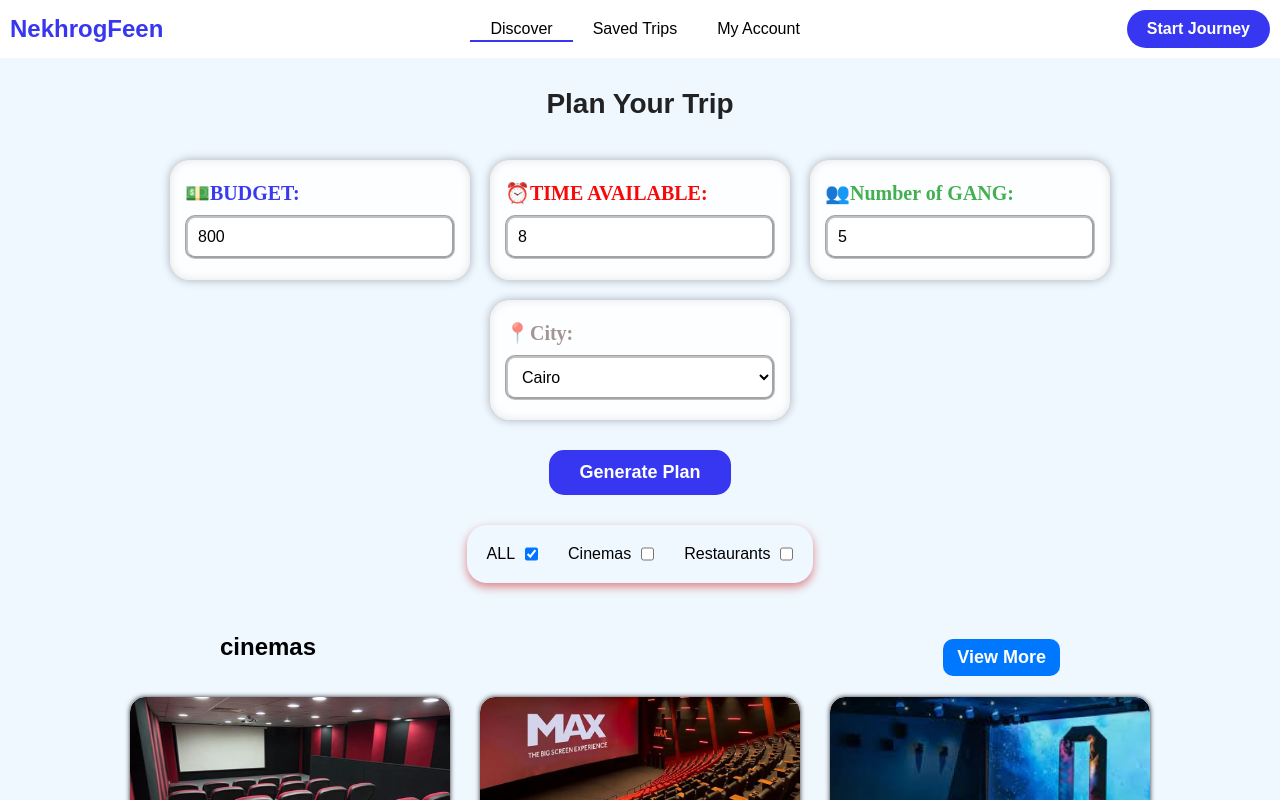
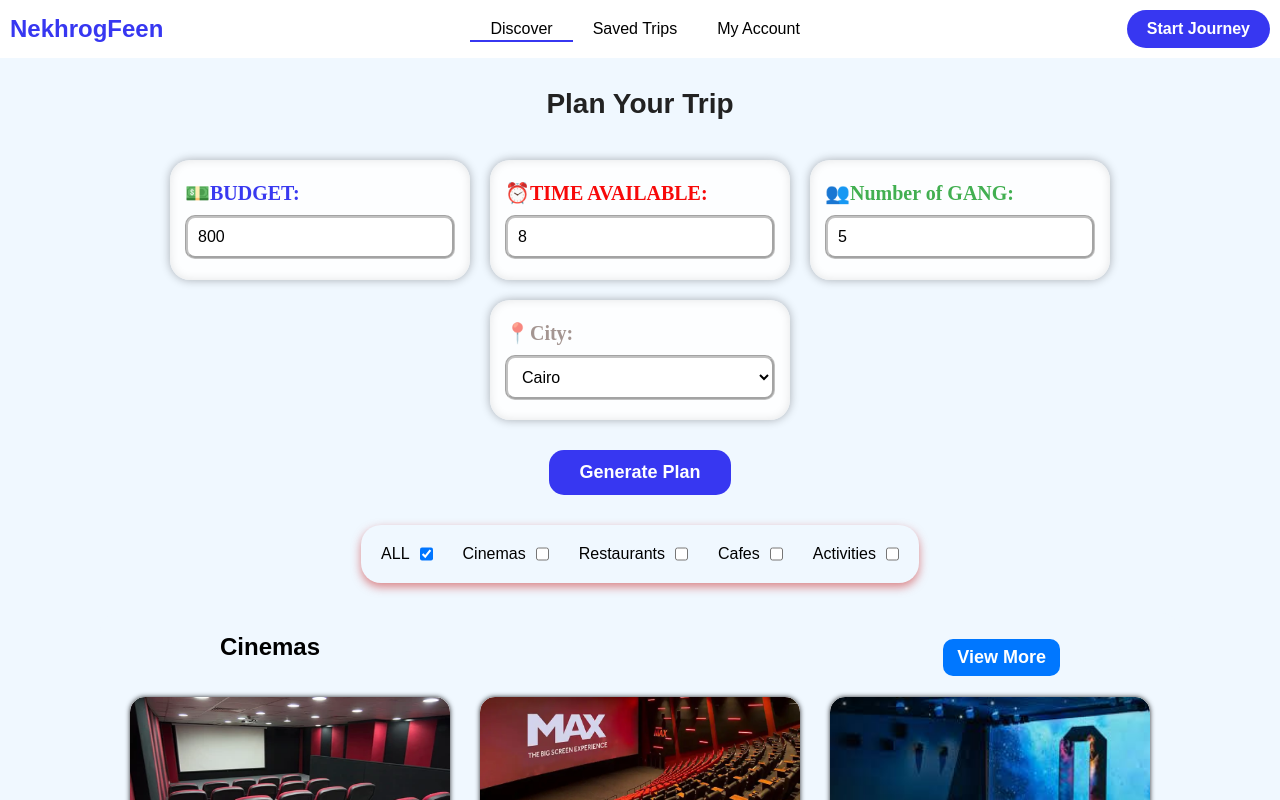
Before and after one commit to Mostafa205dev/NekhrogFeen, a React (Create React App) app: page / in a window 1280 px wide. Both pictures are taken after a click on the button "Generate Plan". Shown: the top 800 px of the page. Built offline with nearby package versions, Linux system fonts and the light colour scheme.

Commit message:
fix filters and gang filter

```diff
--- a/src/components/Filters.jsx
+++ b/src/components/Filters.jsx
@@ -1,6 +1,14 @@
 import { useState, useEffect } from "react";
 import "./Filters.css";
 
+const categoryMap = {
+  cinemas: "cinema",
+  restaurants: "restaurant",
+  cafes: "cafe",
+  activities: "activity",
+};
+
+const availableCategories = ["cinemas", "restaurants", "cafes", "activities"];
 
 function Filters({ plan }) {
   const [selected, setSelected] = useState(["all"]);
@@ -32,11 +40,9 @@ function Filters({ plan }) {
     }
   }
 
-  const availableCategories = [...new Set(plan.map((p) => p.category))];
-
   const filteredPlan = selected.includes("all")
     ? plan
-    : plan.filter((p) => selected.includes(p.category));
+    : plan.filter((p) => selected.map((s) => categoryMap[s]).includes(p.category));
 
   const grouped = filteredPlan.reduce((groups, place) => {
     if (!groups[place.category]) groups[place.category] = [];
@@ -58,7 +64,7 @@ function Filters({ plan }) {
         </label>
         {availableCategories.map((category) => (
           <label key={category} className="option">
-            <p>{category.charAt(0).toUpperCase() + category.slice(1)}s</p>
+            <p>{category.charAt(0).toUpperCase() + category.slice(1)}</p>
             <input
               type="checkbox"
               checked={selected.includes(category)}
@@ -77,7 +83,7 @@ function Filters({ plan }) {
           return (
             <div className="category-card" key={category}>
               <div className="category-header">
-                <h2>{category}s</h2>
+                <h2>{category.charAt(0).toUpperCase() + category.slice(1)}s</h2>
                 {items.length > 3 && (
                   <button
                     className="view-more-btn"
--- a/src/pages/TripPlanner.jsx
+++ b/src/pages/TripPlanner.jsx
@@ -16,7 +16,7 @@ export default function TripPlanner() {
     const filtered = places.filter((p) => p.city === "all" || p.city === city);
 
     const result = filtered.filter(
-      (p) => p.price <= Number(budget) && p.duration <= Number(time),
+      (p) => p.price <= Number(budget) && p.duration <= Number(time) && p.minPeople <= Number(gang),
     );
 
     setPlan(result);
```
